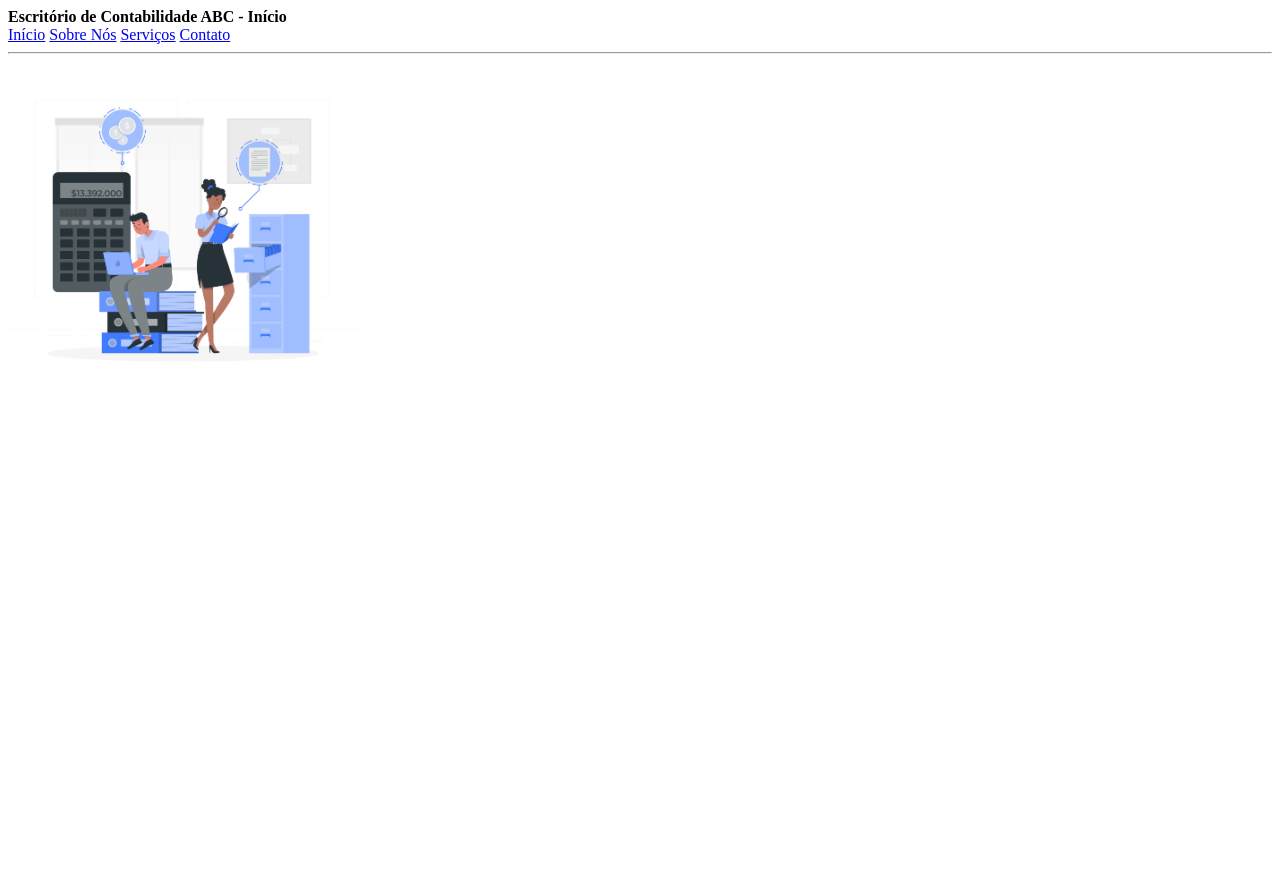
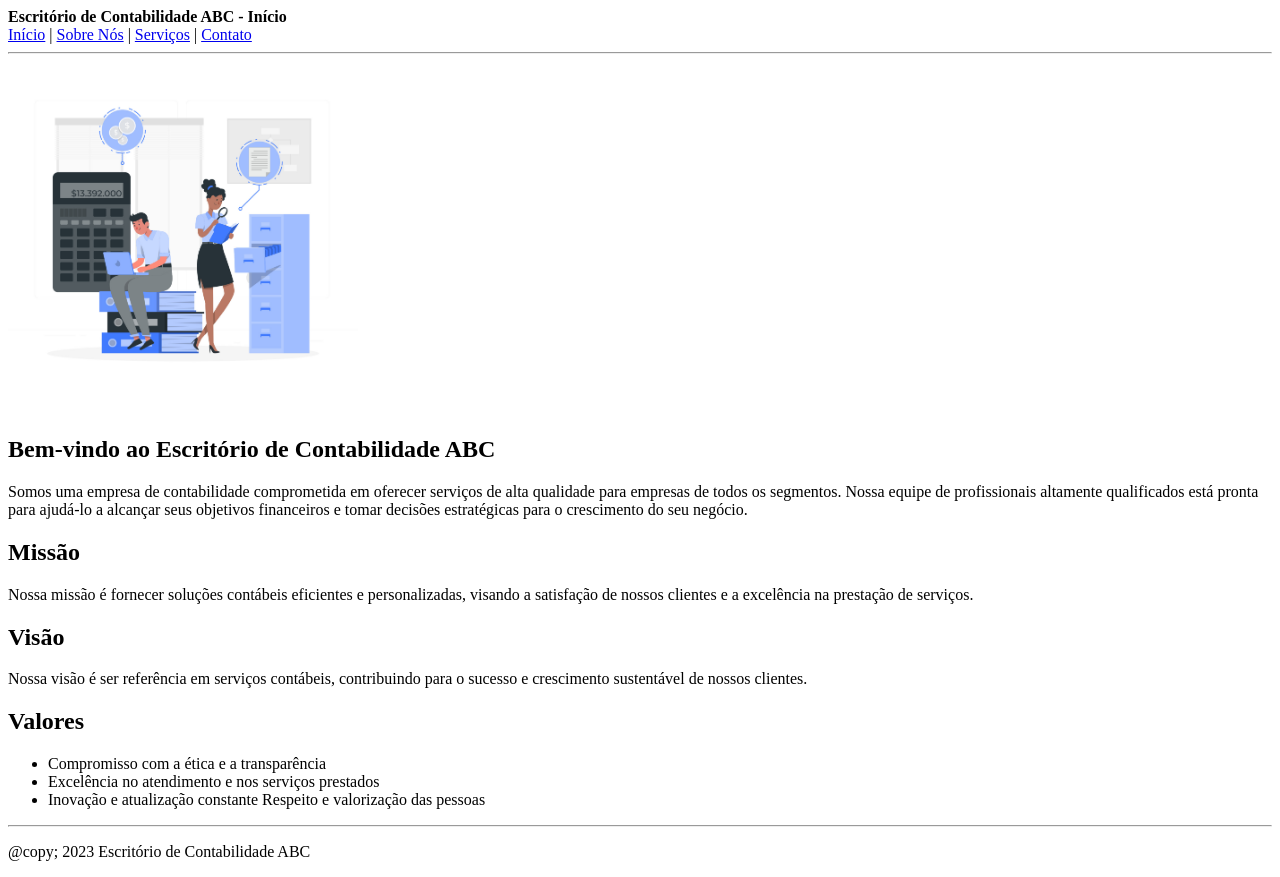
Before and after one commit to PedroOtavio21/HTML, a plain HTML site: page ex-final/index.html in a window 1280 px wide. Before the commit the page ends 800 px from the top, so only its background shows below. Drawn offline with Linux system fonts and the light colour scheme.

Commit message:
Adiciona solução de página inicial de exercício final de html5

```diff
--- a/ex-final/index.html
+++ b/ex-final/index.html
@@ -1,23 +1,53 @@
 <!DOCTYPE html>
 <html lang="en">
   <head>
-    <meta charset="UTF-8">
-    <meta name="viewport" content="width=device-width, initial-scale=1.0">
+    <meta charset="UTF-8" />
+    <meta name="viewport" content="width=device-width, initial-scale=1.0" />
     <title>Escritório de Contabilidade ABC - Início</title>
   </head>
   <body>
     <header>
       <strong>Escritório de Contabilidade ABC - Início</strong>
       <nav>
-            <a href="/">Início</a>
-            <a href="/">Sobre Nós</a>
-            <a href="/">Serviços</a>
+        <a href="/">Início</a> | <a href="/">Sobre Nós</a> |
+        <a href="/">Serviços</a> |
         <a href="/">Contato</a>
       </nav>
     </header>
-    <hr>
-    <Main>
-        <img src="./images/5.jpg" width="350">
-    </Main>
+    <hr />
+    <main>
+      <img src="./images/5.jpg" width="350" />
+      <h2>Bem-vindo ao Escritório de Contabilidade ABC</h2>
+      <p>
+        Somos uma empresa de contabilidade comprometida em oferecer serviços de
+        alta qualidade para empresas de todos os segmentos. Nossa equipe de
+        profissionais altamente qualificados está pronta para ajudá-lo a
+        alcançar seus objetivos financeiros e tomar decisões estratégicas para o
+        crescimento do seu negócio.
+      </p>
+      <h2>Missão</h2>
+      <p>
+        Nossa missão é fornecer soluções contábeis eficientes e personalizadas,
+        visando a satisfação de nossos clientes e a excelência na prestação de
+        serviços.
+      </p>
+      <h2>Visão</h2>
+      <p>
+        Nossa visão é ser referência em serviços contábeis, contribuindo para o
+        sucesso e crescimento sustentável de nossos clientes.
+      </p>
+      <h2>Valores</h2>
+      <ul>
+        <li>Compromisso com a ética e a transparência</li>
+        <li>Excelência no atendimento e nos serviços prestados</li>
+        <li>
+          Inovação e atualização constante Respeito e valorização das pessoas
+        </li>
+      </ul>
+    </main>
+    <hr />
+    <footer>
+      <p>@copy; 2023 Escritório de Contabilidade ABC</p>
+    </footer>
   </body>
 </html>
```
Lines whose indentation alone changed are shown as unchanged.
